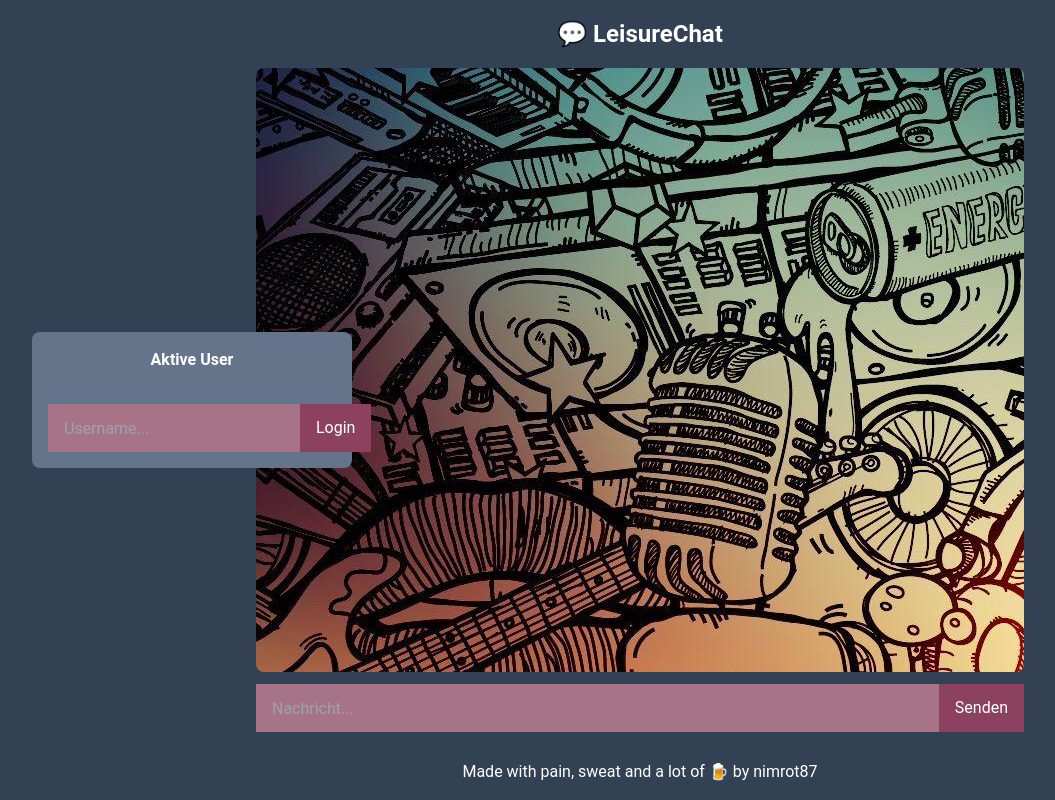
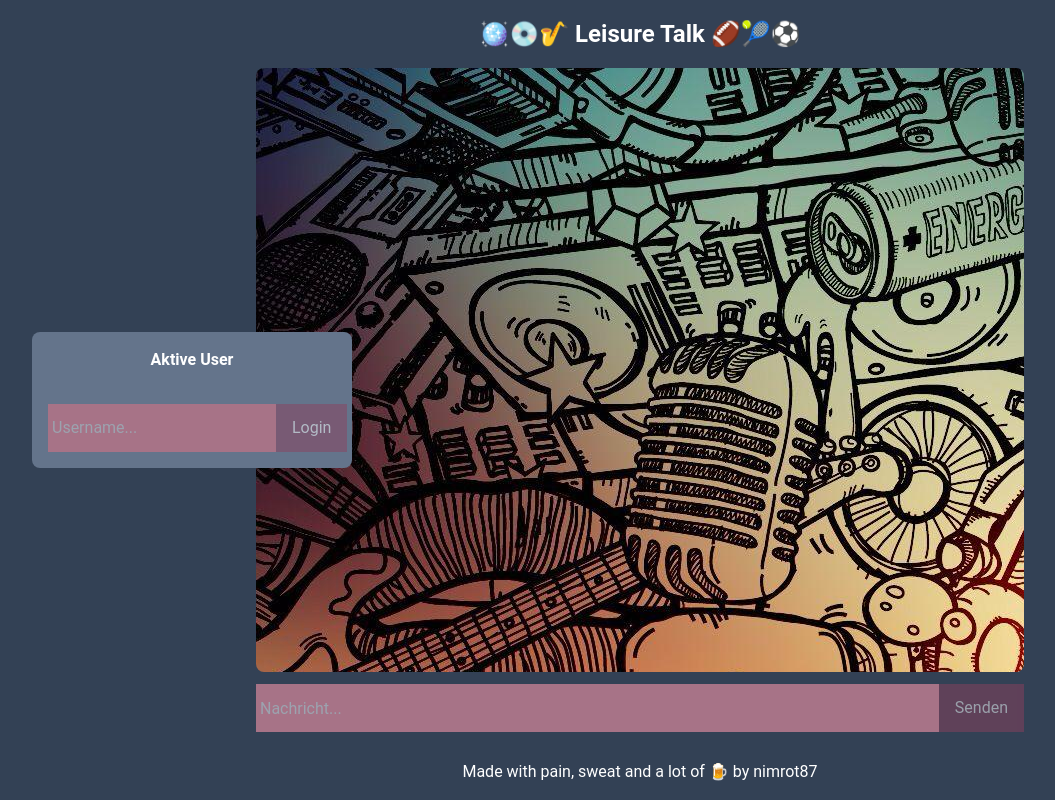
Before and after one commit to nimrot87/ChatApp, a website: page client/index.html in a window 1280 px wide. Shown: the whole page, without its empty margins (0-1055 px from the left). Drawn offline with nearby package versions, Linux system fonts and the light colour scheme.

Commit message:
Buttons mit hover effekt versehen. css stles optim

```diff
--- a/client/index.html
+++ b/client/index.html
@@ -4,7 +4,7 @@
     <meta charset="UTF-8" />
     <meta http-equiv="X-UA-Compatible" content="IE=edge" />
     <meta name="viewport" content="width=device-width, initial-scale=1.0" />
-    <title>PVS Chat</title>
+    <title>Leisure Talk</title>
     <link rel="stylesheet" href="/style.css" />
     <script src="https://cdn.tailwindcss.com"></script>
     <script src="/script.js"></script>
@@ -18,7 +18,6 @@
           <input
             type="text"
             id="username"
-            class="h-12 text-white grow px-4"
             placeholder="Username..."
           />
           <button
@@ -32,7 +31,7 @@
       </div>
     </div>
     <header class="flex justify-center items-center h-14 flex-shrink-0 pt-3">
-      <h1 class="font-bold text-2xl">💬 LeisureChat</h1>
+      <h1 class="font-bold text-2xl">🪩💿🎷 Leisure Talk 🏈🎾⚽️</h1>
     </header>
     <main class="grow flex justify-center overflow-y-auto">
       <div
@@ -51,7 +50,7 @@
         />
         <button
           id="send"
-          class="h-12 hover:bg-green-600 text-white px-4"
+          class="h-12 text-white px-4"
           onclick="sendMessage()"
         >
           Senden
--- a/client/style.css
+++ b/client/style.css
@@ -36,13 +36,24 @@ body {
 }
 #message {
   background-color: rgb(167, 115, 135);
+  color: whitesmoke;
+  padding: 4px;
+  height: 12;
 }
 #username {
   background-color: rgb(167, 115, 135);
+  color: whitesmoke;
+  padding: 4px;
+  height: 12;
 }
 #login {
   background-color: rgb(140, 65, 94);
+  opacity: 0.5;
 }
 #send {
   background-color: rgb(140, 65, 94);
+  opacity: 0.5;
+
 }
+#send:hover {opacity: 1;}
+#login:hover {opacity: 1;}
```
